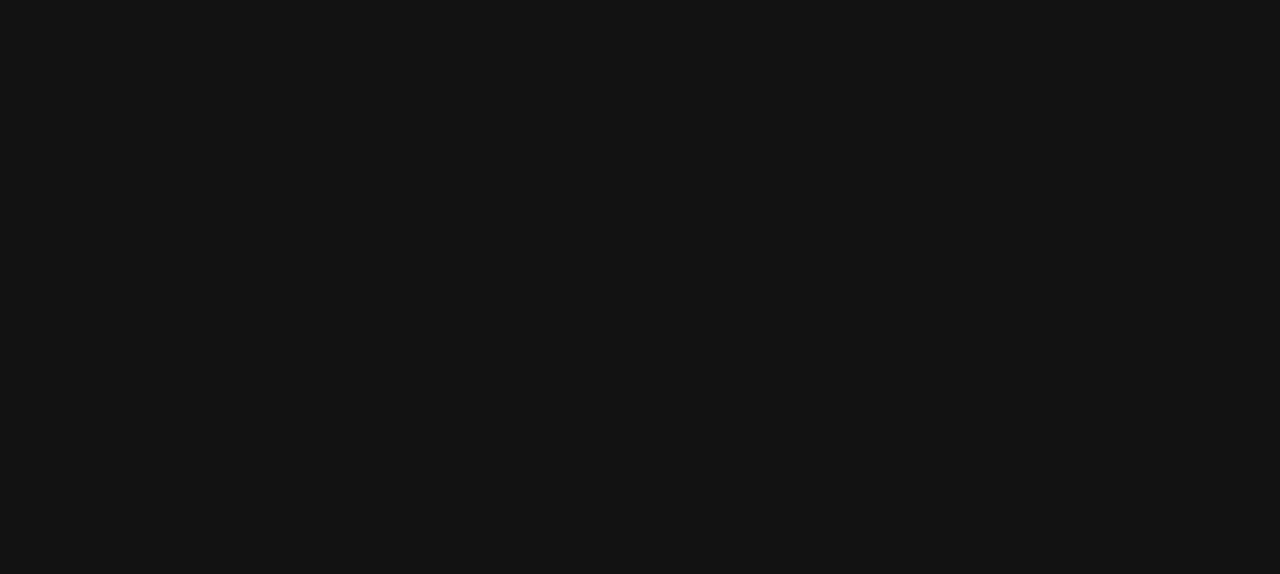
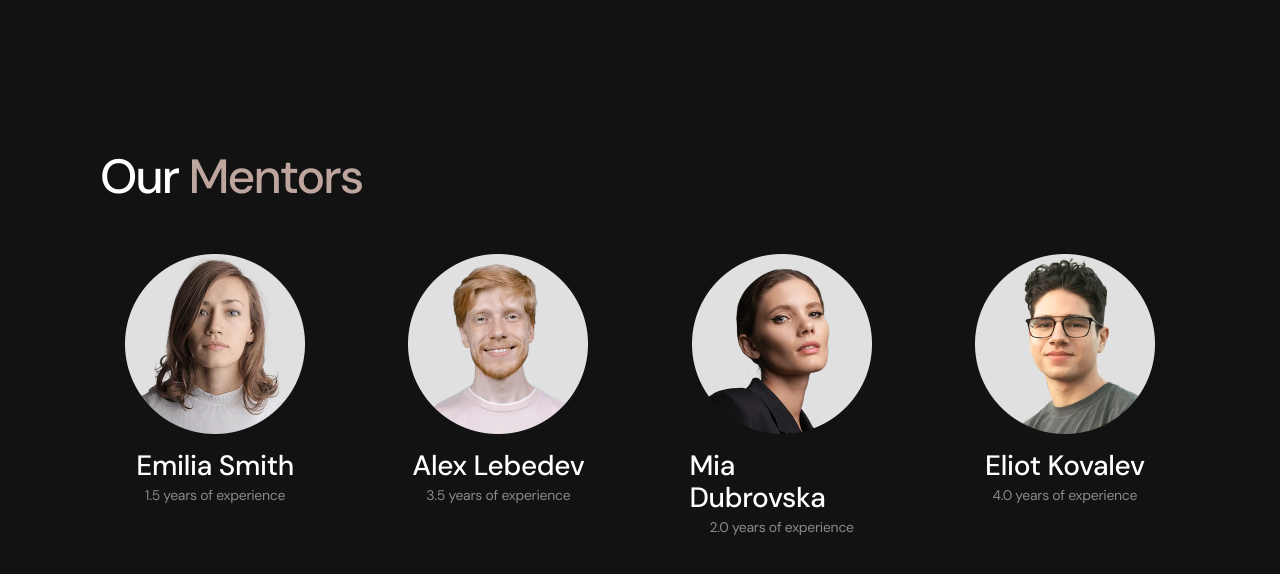
Before and after one commit to hllverel/group-d-html-css-poject-november, a website built with Vite: page src/index.html in a window 1280 px wide. Built offline with nearby package versions, Linux system fonts and the light colour scheme.

Commit message:
initial commit for our-mentors section

```diff
--- a/src/css/styles.css
+++ b/src/css/styles.css
@@ -5,19 +5,13 @@
   --dark-grey: #1d1d1d;
   --gradient: linear-gradient(180deg, #060707 0%, #1d1d1d 100%);
   --font-family: 'DM Sans', sans-serif;
-  --base-font-size: 16px;
+  --base-font-size: 14px;
   --base-font-weight: 400;
-  --base-line-height: 1.25;
+  --base-line-height: 1.28571;
   --base-letter-spacing: -0.02em;
 }
 
 /* #region general */
-ul {
-  list-style-type: none;
-  margin: 0 auto;
-  padding-left: 0;
-}
-
 body {
   font-family: var(--font-family);
   letter-spacing: var(--base-letter-spacing);
@@ -43,10 +37,12 @@ h1 {
 
 h2 {
   font-weight: 500;
-  font-size: 48px;
-  line-height: 1.125;
+  font-size: 28px;
+  line-height: 1.14286;
   letter-spacing: -0.04em;
   color: var(--white);
+  margin: 0;
+  padding: 0;
 }
 
 h3 {
@@ -69,12 +65,13 @@ p {
 }
 
 ul {
-  margin: 0;
+  list-style-type: none;
+  margin: 0 auto;
   padding: 0;
 }
 
 section {
-  margin: 0;
+  margin: 80px 0px;
   padding: 20px;
 }
 
@@ -86,12 +83,107 @@ section ul {
 }
 /* #endregion */
 
+/* #region our-mentors */
+h2 {
+  margin-bottom: 40px;
+}
+
+h2 span {
+  font-weight: 500;
+  font-size: 28px;
+  line-height: 1.125;
+  letter-spacing: -0.04em;
+  color: var(--brown);
+}
+
+.mentor-cards {
+  gap: 40px;
+}
+
+.mentor-card {
+  display: flex;
+  flex-direction: column;
+  align-items: center;
+  width: 185px;
+  height: 240px;
+}
+
+.mentor-card img {
+  width: 180px;
+  height: 180px;
+  margin-bottom: 16px;
+}
+
+.mentor-card h3 {
+  font-size: 20px;
+  line-height: 1.2;
+  margin-bottom: 4px;
+}
+
+.mentor-card p {
+  color: rgba(255, 255, 255, 0.5);
+}
+
+/* #endregion */
+
 /* #region media queries for tablets */
 @media (min-width: 768px) {
+  section {
+    margin: 100px 0px;
+    padding: 0px 32px;
+  }
+  /* #region tablet our-mentors */
+  h2 {
+    font-size: 48px;
+    line-height: 1.125;
+    margin-bottom: 50px;
+  }
+
+  h2 span {
+    font-size: 48px;
+    line-height: 1.125;
+  }
+
+  .mentor-cards {
+    flex-direction: row;
+    flex-wrap: wrap;
+    max-width: 488px;
+    gap: 93px 100px;
+  }
+
+  .mentor-card {
+    width: 194px;
+    height: 250px;
+    flex-basis: calc((100% - 100px) / 2);
+  }
+
+  .mentor-card h3 {
+    font-size: 28px;
+    line-height: 1.14286;
+    margin-bottom: 4px;
+  }
+  /* #endregion */
 }
 /* #endregion */
 
 /* #region media queries for desktop */
 @media (min-width: 1280px) {
+  section {
+    margin: 150px 0px;
+    padding: 0px 100px;
+  }
+  /* #region desktop our-mentors */
+  .mentor-cards {
+    flex-direction: row;
+    flex-wrap: nowrap;
+    gap: 99px;
+    max-width: 1034px;
+  }
+
+  .mentor-card {
+    max-width: 189px;
+    flex-basis: initial;
+  }
+  /* #endregion */
 }
 /* #endregion */
--- a/src/index.html
+++ b/src/index.html
@@ -20,7 +20,49 @@
   <body>
     <div class="container">
       <header></header>
-      <main></main>
+      <main>
+        <section class="our-mentors">
+          <h2>Our <span>Mentors</span></h2>
+          <ul class="mentor-cards">
+            <li class="mentor-card">
+              <img
+                srcset="images/emilia-smith.png, images/emilia-smith@2.png 2x"
+                src="images/emilia-smith.png"
+                alt="Emilia Smith"
+              />
+              <h3>Emilia Smith</h3>
+              <p>1.5 years of experience</p>
+            </li>
+            <li class="mentor-card">
+              <img
+                srcset="images/alex-lebedev.png, images/alex-lebedev@2.png 2x"
+                src="images/alex-lebedev.png"
+                alt="Alex Lebedev"
+              />
+              <h3>Alex Lebedev</h3>
+              <p>3.5 years of experience</p>
+            </li>
+            <li class="mentor-card">
+              <img
+                srcset="images/mia-dubrovska.png, images/mia-dubrovska@2.png 2x"
+                src="images/mia-dubrovska.png"
+                alt="Mia Dubrovska"
+              />
+              <h3>Mia Dubrovska</h3>
+              <p>2.0 years of experience</p>
+            </li>
+            <li class="mentor-card">
+              <img
+                srcset="images/eliot kovalev.png, images/eliot kovalev@2.png 2x"
+                src="images/eliot kovalev.png"
+                alt="Eliot Kovalev"
+              />
+              <h3>Eliot Kovalev</h3>
+              <p>4.0 years of experience</p>
+            </li>
+          </ul>
+        </section>
+      </main>
       <footer></footer>
     </div>
   </body>
```
Also changed, not shown: src/images/alex-lebedev.png (added), src/images/alex-lebedev@2.png (added), src/images/eliot kovalev.png (added), src/images/eliot kovalev@2.png (added), src/images/emilia-smith.png (added), src/images/emilia-smith@2.png (added), src/images/mia-dubrovska.png (added), src/images/mia-dubrovska@2.png (added).
